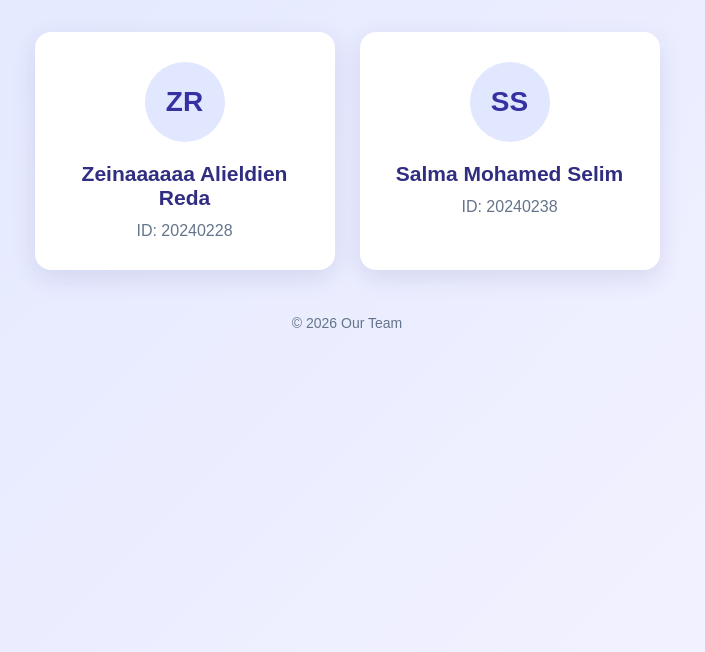
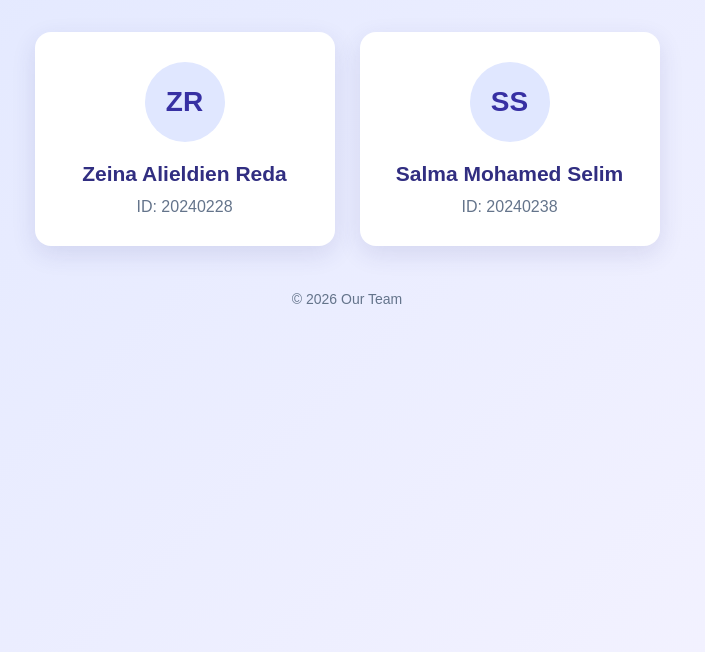
Before and after one commit to zeinaalieldien/page-team, a plain HTML site: page index.html in a window 1280 px wide. Shown: the part 148-800 px from the top of the page, without its empty margins (293-998 px from the left). Drawn offline with Linux system fonts and the light colour scheme.

Commit message:
Fix HTML formatting and update team member names

```diff
--- a/index.html
+++ b/index.html
@@ -96,7 +96,7 @@
 
         <div class="member-card">
             <div class="avatar">ZR</div>
-            <h2>Zeinaaaaaa Alieldien Reda</h2>
+            <h2>Zeina Alieldien Reda</h2>
             <p class="member-id">ID: 20240228</p>
         </div>
 
```
